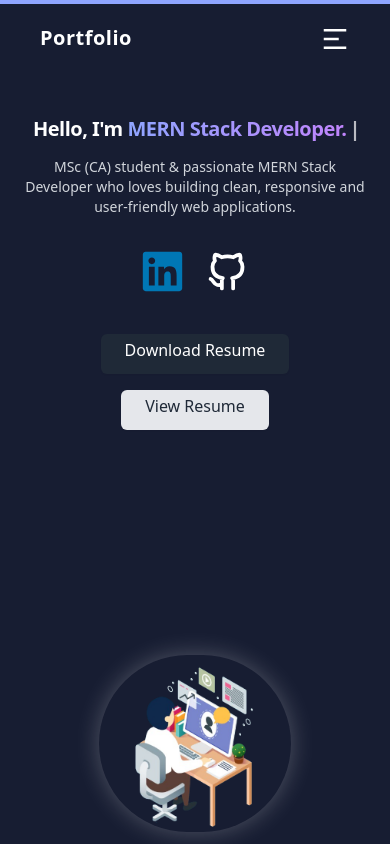
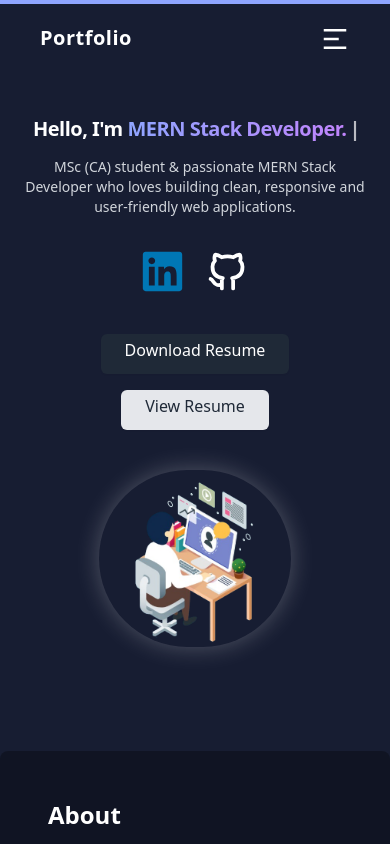
Before and after one commit to TanmayVidhate/Portfolio, a React (Vite) app: page / in a window 390 px wide. Shown: the top 844 px of the page. Built offline with nearby package versions, Linux system fonts and the light colour scheme.

Commit message:
fix code

```diff
--- a/src/Views/Home.jsx
+++ b/src/Views/Home.jsx
@@ -13,8 +13,8 @@ function Home() {
     });
 
     return (
-        <div className="w-full min-h-screen text-white px-6 sm:px-10 md:px-16 lg:px-24 py-16
-                        flex flex-col lg:flex-row justify-between items-center gap-10
+        <div className="w-full  text-white px-6 sm:px-10 md:px-16 lg:px-24 lg:min-h-screen py-16
+                        flex flex-col lg:flex-row justify-start items-center gap-10
                         relative overflow-hidden">
 
             {/* BACKGROUND GLOW */}
@@ -90,7 +90,7 @@ function Home() {
             </div>
 
             {/* RIGHT IMAGE SECTION */}
-            <div className="w-full lg:w-1/3 flex justify-center fade-in-up delay-200">
+            <div className="w-full lg:w-1/3 flex justify-center fade-in-up delay-200 ">
                 <img
                     className="w-48 sm:w-64 md:w-72 lg:w-80 xl:w-96 rounded-full
                                transition-all duration-500 hover:scale-110 hover:-translate-y-2
```
